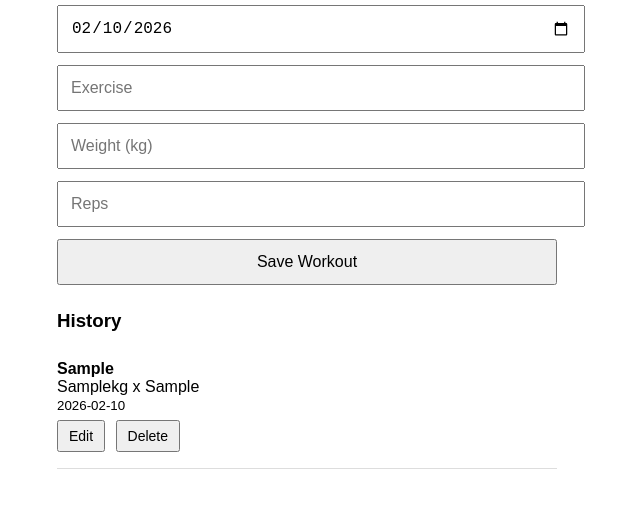
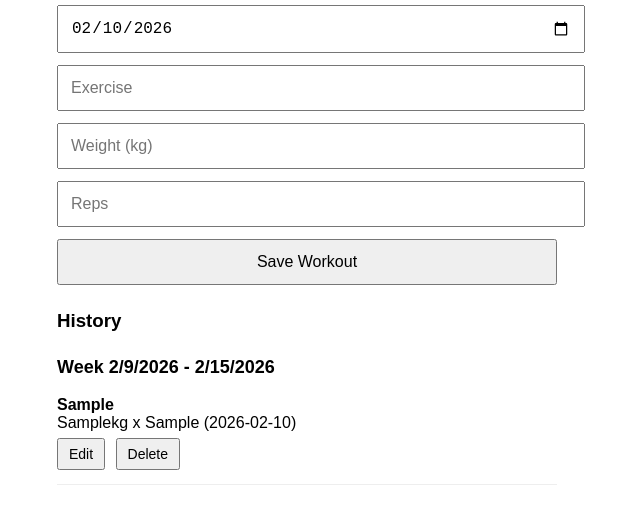
Before and after one commit to Jamiesp1508/workout-log, a plain HTML site: page index.html in a window 1280 px wide. Both pictures are taken after typing "Sample", "Sample", "Sample" into the empty fields and a click on the button "Save Workout". Shown: the part 89-598 px from the top of the page, without its empty margins (333-973 px from the left). Drawn offline with Linux system fonts and the light colour scheme.

Commit message:
Update index.html

```diff
--- a/index.html
+++ b/index.html
@@ -6,7 +6,9 @@
   <style>
     body { font-family: Arial; max-width: 500px; margin: auto; padding: 20px; }
     input, button { width: 100%; padding: 12px; margin: 6px 0; font-size: 16px; }
-    .entry { border-bottom: 1px solid #ddd; padding: 10px 0; }
+    .entry { padding: 8px 0; border-bottom:1px solid #eee; }
+    .week { margin-top:25px; }
+    .weekTitle { font-weight:bold; font-size:18px; margin-bottom:10px; }
     .smallbtn { width:auto; padding:6px 10px; font-size:14px; margin-right:6px; }
     h2 { text-align:center; }
   </style>
@@ -30,6 +32,17 @@ let editIndex = null;
 
 document.getElementById("date").value = new Date().toISOString().split("T")[0];
 
+function getMonday(d) {
+  d = new Date(d);
+  const day = d.getDay();
+  const diff = d.getDate() - day + (day === 0 ? -6 : 1);
+  return new Date(d.setDate(diff));
+}
+
+function formatDate(d){
+  return d.toISOString().split("T")[0];
+}
+
 function save() {
   localStorage.setItem("workouts", JSON.stringify(workouts));
 }
@@ -44,7 +57,7 @@ function addWorkout() {
     workouts[editIndex] = { exercise, weight, reps, date };
     editIndex = null;
   } else {
-    workouts.unshift({ exercise, weight, reps, date });
+    workouts.push({ exercise, weight, reps, date });
   }
 
   document.getElementById("exercise").value = "";
@@ -75,15 +88,40 @@ function loadWorkouts() {
   const list = document.getElementById("list");
   list.innerHTML = "";
 
-  workouts.forEach((w,index) => {
+  // Sort newest → oldest
+  workouts.sort((a,b) => new Date(b.date) - new Date(a.date));
+
+  // Group by week
+  const weeks = {};
+  workouts.forEach((w, index) => {
+    const monday = formatDate(getMonday(w.date));
+    if(!weeks[monday]) weeks[monday] = [];
+    weeks[monday].push({...w, index});
+  });
+
+  Object.keys(weeks).sort((a,b)=> new Date(b)-new Date(a)).forEach(weekStart => {
+    const monday = new Date(weekStart);
+    const sunday = new Date(monday);
+    sunday.setDate(monday.getDate()+6);
+
     list.innerHTML += `
-      <div class="entry">
-        <b>${w.exercise}</b><br>
-        ${w.weight || ""}kg x ${w.reps}<br>
-        <small>${w.date}</small><br>
-        <button class="smallbtn" onclick="editWorkout(${index})">Edit</button>
-        <button class="smallbtn" onclick="deleteWorkout(${index})">Delete</button>
-      </div>`;
+      <div class="week">
+        <div class="weekTitle">
+          Week ${monday.toLocaleDateString()} - ${sunday.toLocaleDateString()}
+        </div>
+      </div>
+    `;
+
+    weeks[weekStart].forEach(w => {
+      list.innerHTML += `
+        <div class="entry">
+          <b>${w.exercise}</b><br>
+          ${w.weight || ""}kg x ${w.reps} (${w.date})<br>
+          <button class="smallbtn" onclick="editWorkout(${w.index})">Edit</button>
+          <button class="smallbtn" onclick="deleteWorkout(${w.index})">Delete</button>
+        </div>
+      `;
+    });
   });
 }
 
```
